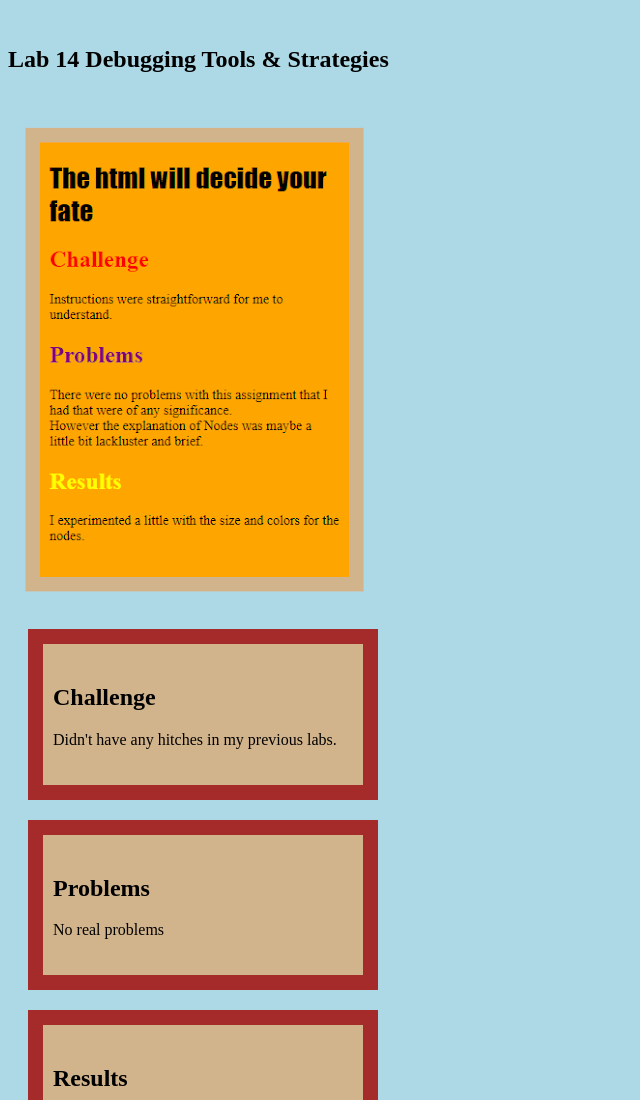
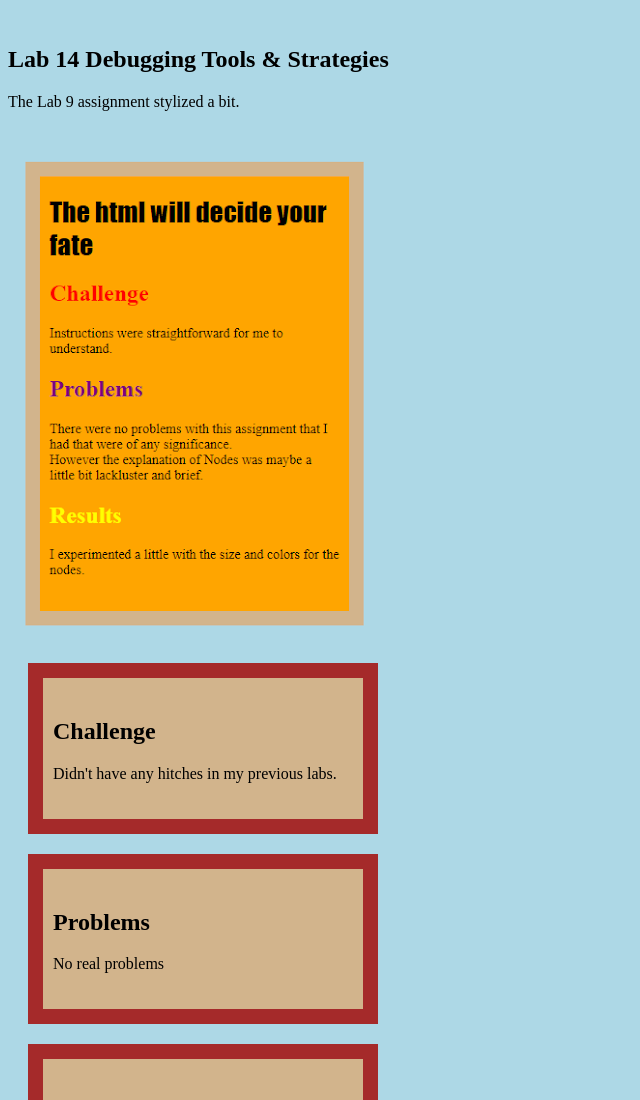
Before and after one commit to robert00000/art101, a plain HTML site: page lab14/index.html in a window 1280 px wide. Shown: the top 1100 px of the page, without its empty margins (0-640 px from the left). Drawn offline with nearby package versions, Linux system fonts and the light colour scheme.

Commit message:
Added some text to lab 9

```diff
--- a/lab14/index.html
+++ b/lab14/index.html
@@ -15,6 +15,9 @@
 
 <body><br>
   <h2>Lab 14 Debugging Tools & Strategies</h2>
+
+	<p>The Lab 9 assignment stylized a bit.</p>
+
 	<img id="image" src="img/lab9_revamp.png" />
 
 
```
